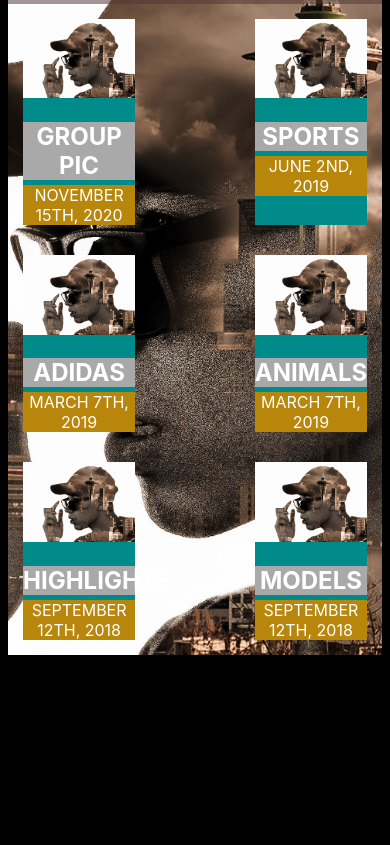
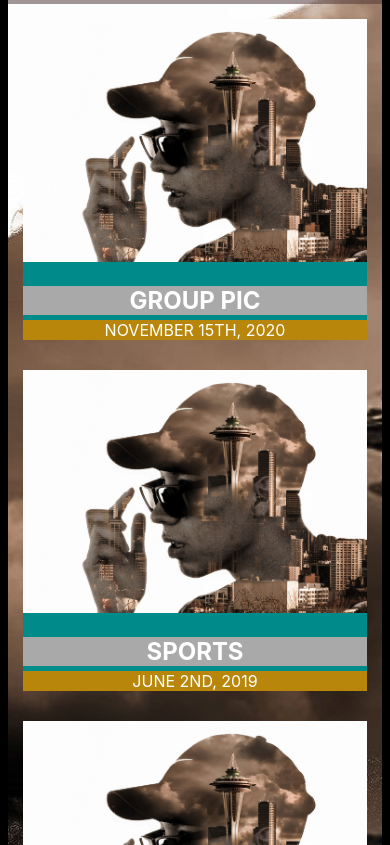
Before and after one commit to cv123760/ivan, a plain HTML site: page index.html in a window 390 px wide. Shown: the part 162-1007 px from the top of the page. Before the commit the page ends 844 px from the top, so only its background shows below. Drawn offline with Linux system fonts and the light colour scheme.

Commit message:
Add files via upload
Updated CSS for mobile and tablet compatibility

```diff
--- a/style.css
+++ b/style.css
@@ -53,7 +53,7 @@ main{
 }
 
 .topic{
-    max-width: 30%;
+    max-width: 28%;
     background-color: darkcyan;
     margin: 15px;
     text-align: center;
@@ -68,6 +68,17 @@ h2{
     background-color: darkgrey;
     margin-bottom: 5px;
 }
-/*
-Tablet view
-@media() */
+
+/* Tablet view  */
+@media(max-width: 768px){
+    .topic{
+        min-width: 45%;
+    }
+}
+
+
+@media(max-width: 616px){
+    .topic{
+        max-width: 100%;
+    }
+}
```
